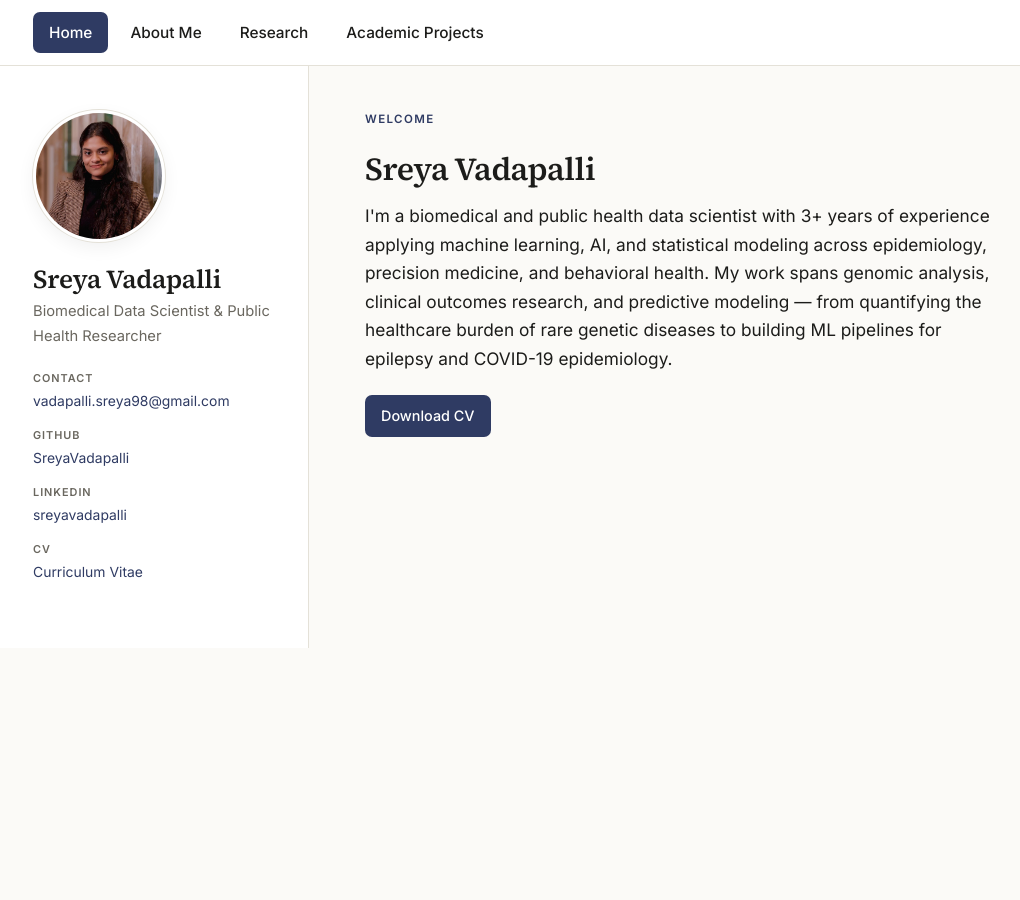
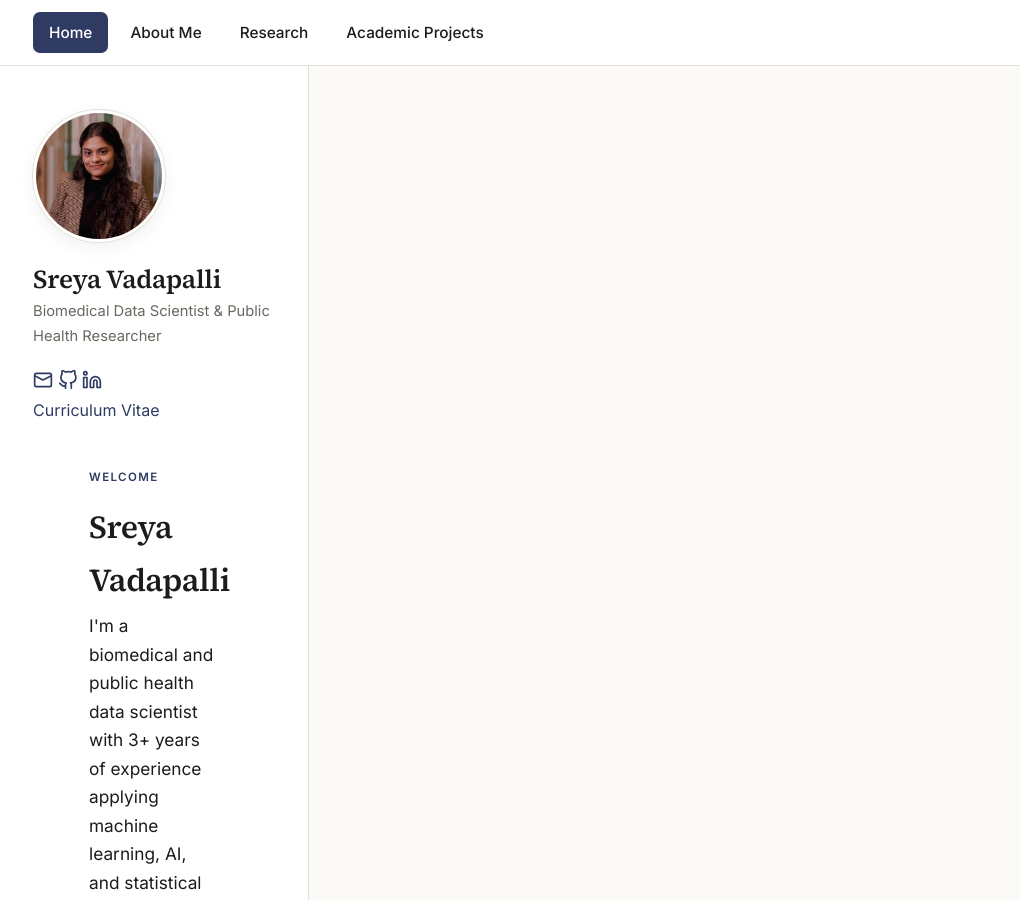
Before and after one commit to SreyaVadapalli/SreyaVadapalli.github.io, a Jekyll site: the page built from index.html, in a window 1280 px wide and 900 px high. Shown: the whole window, without its empty margins (51-1071 px from the left). Built offline with Jekyll 4.4.1, drawn with Linux system fonts in a browser that asks for light colours.

```diff
--- a/_layouts/default.html
+++ b/_layouts/default.html
@@ -31,25 +31,18 @@
       <div class="name">{{ site.title }}</div>
       <div class="tagline">{{ site.tagline }}</div>
 
-      <div class="meta">
-        <div class="row">
-          <div class="label">Contact</div>
-          <a href="mailto:{{ site.email }}">{{ site.email }}</a>
-        </div>
-        <div class="row">
-          <div class="label">GitHub</div>
-          <a href="https://github.com/{{ site.github_user }}" target="_blank" rel="noopener">{{ site.github_user }}</a>
-        </div>
-        <div class="row">
-          <div class="label">LinkedIn</div>
-          <a href="https://www.linkedin.com/in/{{ site.linkedin_user }}" target="_blank" rel="noopener">{{ site.linkedin_user }}</a>
-        </div>
-        <div class="row">
-          <div class="label">CV</div>
-          <a href="{{ site.cv_path | relative_url }}" target="_blank" rel="noopener">Curriculum Vitae</a>
-        </div>
-      </div>
-    </aside>
+          <div class="social">
+      <a href="mailto:{{ site.email }}" title="Email" aria-label="Email">
+        <svg viewBox="0 0 24 24" width="20" height="20" fill="none" stroke="currentColor" stroke-width="2" stroke-linecap="round" stroke-linejoin="round"><rect x="2" y="4" width="20" height="16" rx="2"/><path d="m22 7-10 5L2 7"/></svg>
+      </a>
+      <a href="https://github.com/{{ site.github_user }}" target="_blank" rel="noopener" title="GitHub" aria-label="GitHub">
+        <svg viewBox="0 0 24 24" width="20" height="20" fill="none" stroke="currentColor" stroke-width="2" stroke-linecap="round" stroke-linejoin="round"><path d="M9 19c-5 1.5-5-2.5-7-3m14 6v-3.87a3.37 3.37 0 0 0-.94-2.61c3.14-.35 6.44-1.54 6.44-7A5.44 5.44 0 0 0 20 4.77 5.07 5.07 0 0 0 19.91 1S18.73.65 16 2.48a13.38 13.38 0 0 0-7 0C6.27.65 5.09 1 5.09 1A5.07 5.07 0 0 0 5 4.77a5.44 5.44 0 0 0-1.5 3.78c0 5.42 3.3 6.61 6.44 7A3.37 3.37 0 0 0 9 18.13V22"/></svg>
+      </a>
+      <a href="https://www.linkedin.com/in/{{ site.linkedin_user }}" target="_blank" rel="noopener" title="LinkedIn" aria-label="LinkedIn">
+        <svg viewBox="0 0 24 24" width="20" height="20" fill="none" stroke="currentColor" stroke-width="2" stroke-linecap="round" stroke-linejoin="round"><path d="M16 8a6 6 0 0 1 6 6v7h-4v-7a2 2 0 0 0-2-2 2 2 0 0 0-2 2v7h-4v-7a6 6 0 0 1 6-6z"/><rect x="2" y="9" width="4" height="12"/><circle cx="4" cy="4" r="2"/></svg>
+      </a>
+    </div>
+    <a class="cv-btn" href="{{ site.cv_path | relative_url }}" target="_blank" rel="noopener">Curriculum Vitae</a>
 
     <main>
       {{ content }}
```
